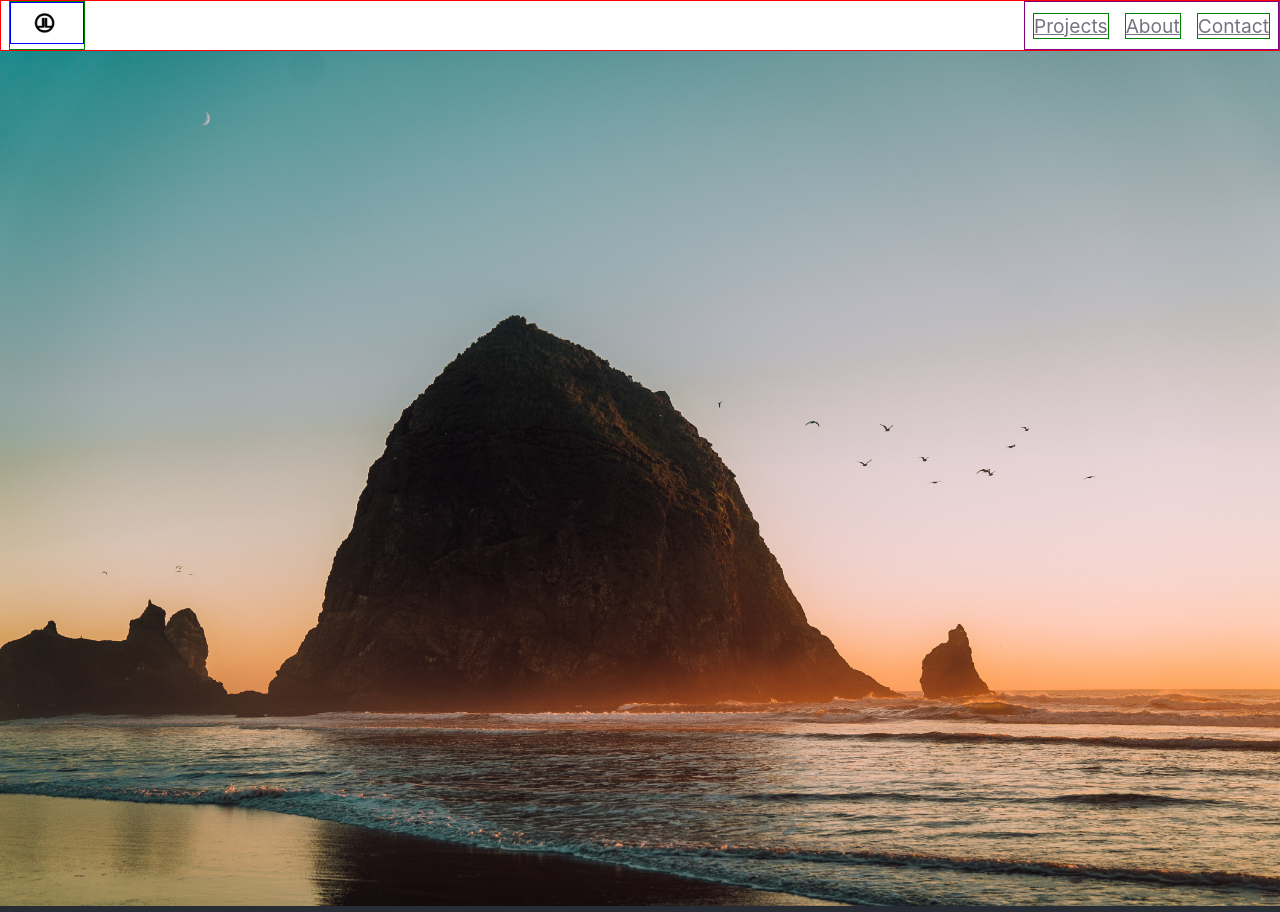
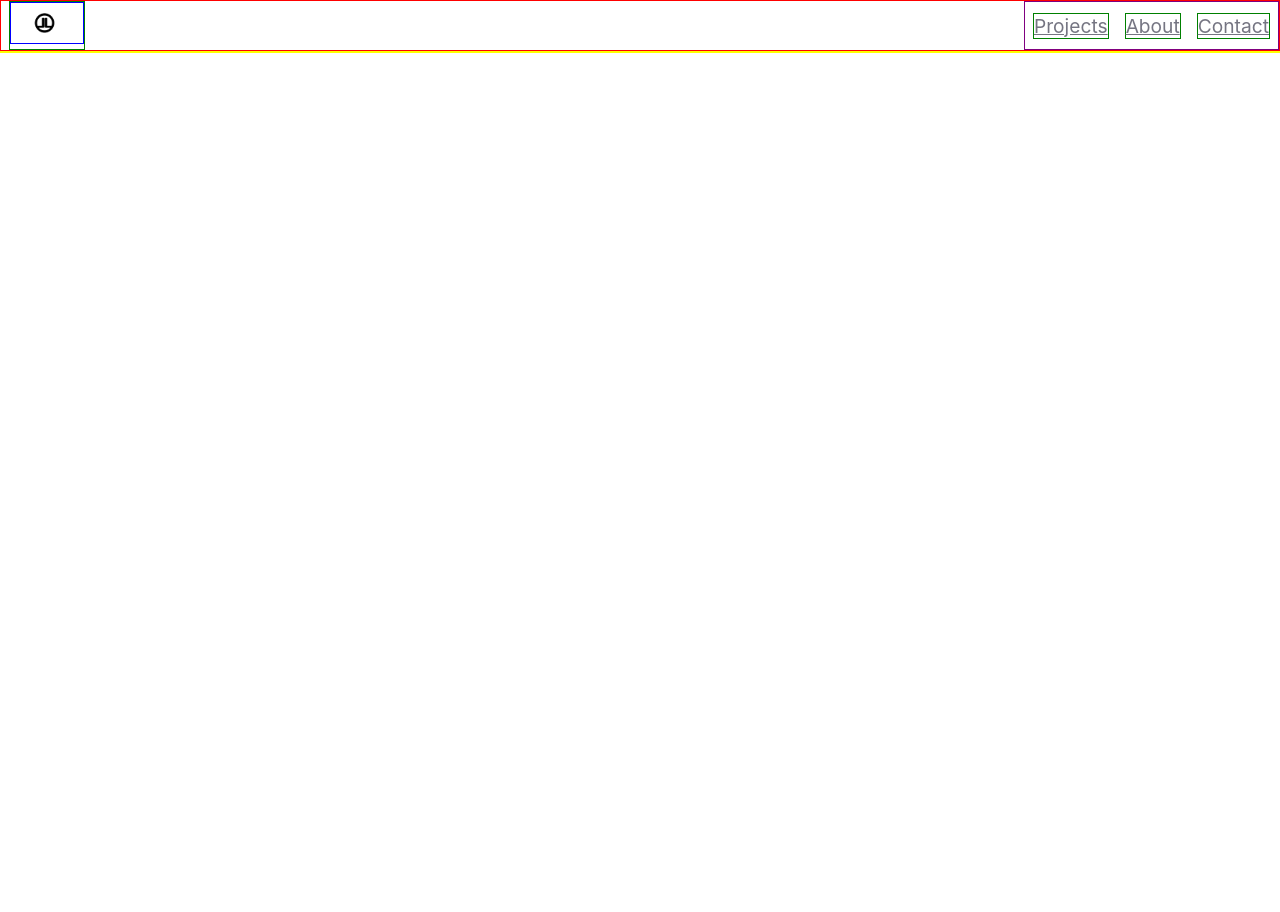
Before and after one commit to JacobLayton/jl-portfolio, a React (Create React App) app: page /home in a window 1280 px wide. After the commit the page ends 800 px from the top, so only its background shows below. Built offline with nearby package versions, Linux system fonts and the light colour scheme.

Commit message:
Styles updated but changing from styled components to regular css for organization

```diff
--- a/src/App.css
+++ b/src/App.css
@@ -8,16 +8,16 @@
   pointer-events: none;
 } */
 
-.App-header {
+/* .App-header {
   background-color: #282c34;
   min-height: 100vh;
   font-size: calc(10px + 2vmin);
   color: white;
-  /* display: flex;
+  display: flex;
   flex-direction: column;
   align-items: center;
-  justify-content: center; */
-}
+  justify-content: center;
+} */
 
 /* .App-link {
   color: #61dafb;
--- a/src/components/Landing.js
+++ b/src/components/Landing.js
@@ -1,13 +1,13 @@
 import React, { Component } from "react";
-import jumbo1 from "../img/jumbo1.jpg";
 import jumbo2 from "../img/jumbo2.jpg";
 import styled from "styled-components";
+import "../styles/landing.css";
 
 class Home extends Component {
   render() {
     return (
       <div>
-        <JumbotronWrapper src={jumbo2} alt="jumbotron" />
+        <Jumbotron />
       </div>
     );
   }
@@ -15,6 +15,19 @@ class Home extends Component {
 
 export default Home;
 
-const JumbotronWrapper = styled.img`
-  width: 100vw;
+const Jumbotron = styled.div`
+  border: 1px solid yellow;
+  background-image: url(${jumbo2});
+  background-size: cover;
+  background-position: center center;
+  background-repeat: no-repeat;
+  // background-attachment: fixed;
+  max-width: 100%;
+  max-height: 100%;
 `;
+
+// const Jumbotron = styled.img`
+//   z-index: 0;
+//   // margin-top: -50px;
+//   max-width: 100%;
+// `;
--- a/src/components/Navbar.js
+++ b/src/components/Navbar.js
@@ -26,10 +26,11 @@ class Navbar extends Component {
 const NavBarWrapper = styled.div`
   height: 5vm;
   max-width: 100vw;
-  background: white;
+  background: transparent;
   border: 1px solid red;
   display: flex;
   justify-content: space-between;
+  z-index: 999;
 `;
 
 const NavLinkWrapper = styled(NavLink)`
```
Also changed, not shown: src/styles/landing.css (added).
